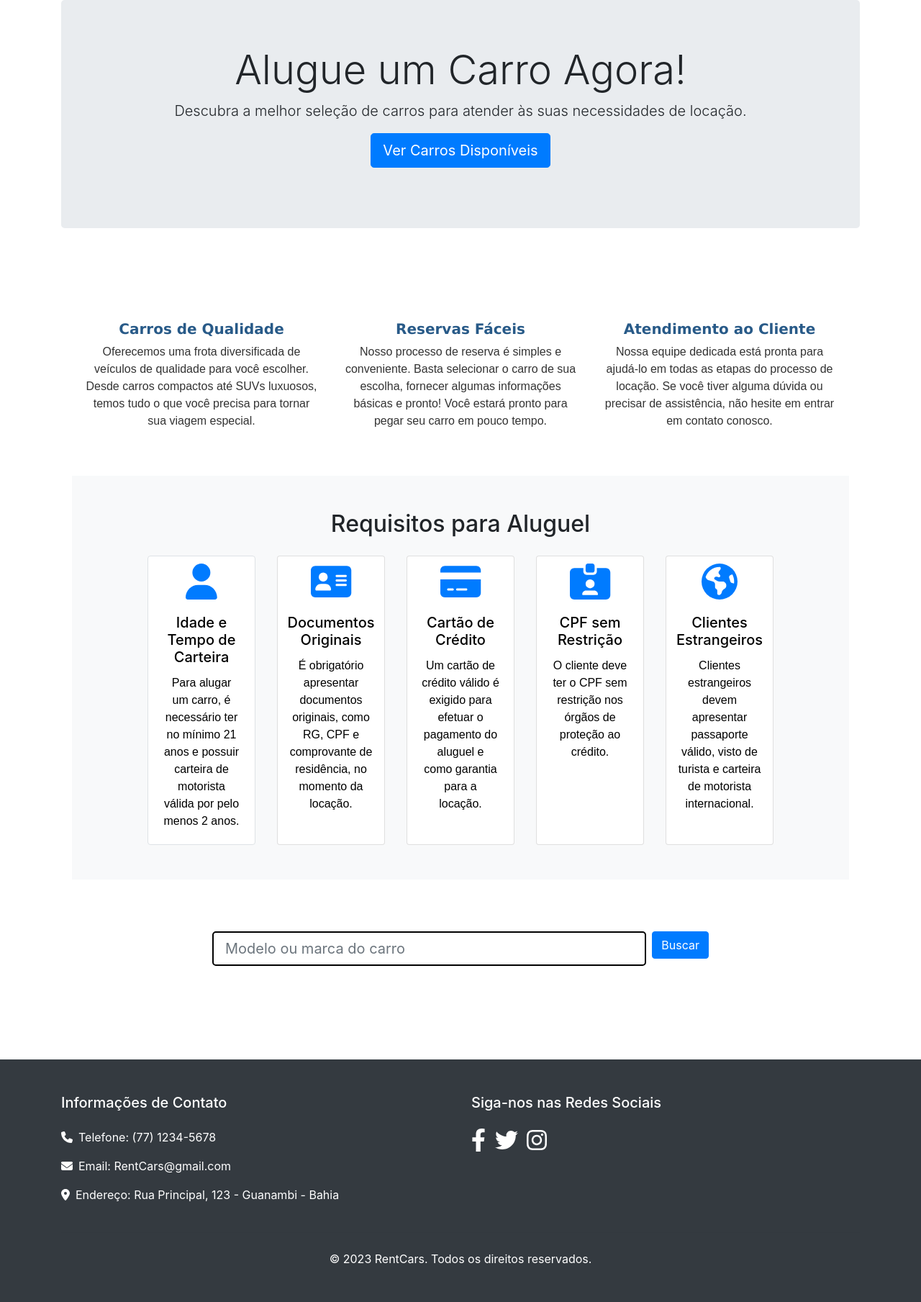
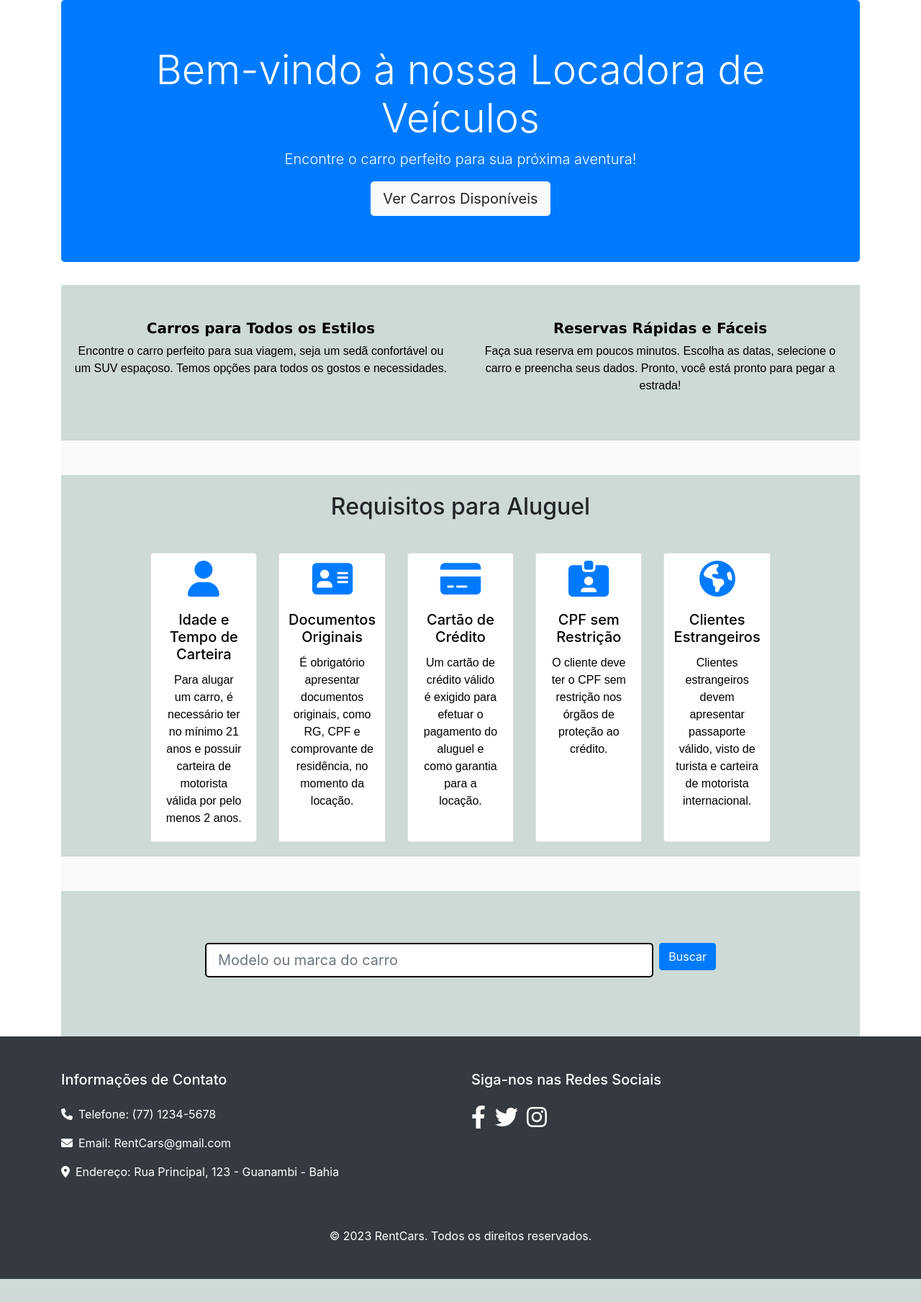
Before and after one commit to saviodev23/Projeto_Web1_Django, a Django app: page / in a window 1280 px wide. Shown: the part 76-1885 px from the top of the page at 72% size. After the commit the page ends 1853 px from the top, so only its background shows below. Run offline with Django 4.2, Linux system fonts and the light colour scheme; data that the repository does not hold is empty; some libraries are stand-ins or nearby versions.

Commit message:
finalizando para envio

```diff
--- a/templates/assets/index.html
+++ b/templates/assets/index.html
@@ -3,43 +3,39 @@
 {% block content %}
 
 <!-- Banner -->
-<div class="jumbotron text-center">
-  <h1 class="display-4">Alugue um Carro Agora!</h1>
-  <p class="lead">Descubra a melhor seleção de carros para atender às suas necessidades de locação.</p>
-  <a class="btn btn-primary btn-lg" href="#carros-disponiveis" role="button">Ver Carros Disponíveis</a>
+<div class="jumbotron text-center bg-primary text-white">
+  <h1 class="display-4">Bem-vindo à nossa Locadora de Veículos</h1>
+  <p class="lead">Encontre o carro perfeito para sua próxima aventura!</p>
+  <a class="btn btn-light btn-lg" href="#carros-disponiveis" role="button">Ver Carros Disponíveis</a>
 </div>
-<div class="container py-5">
+
 <!-- Seção de informações -->
-<section class="container py-5">
+<section class="container py-5" style="background: #cddad7">
   <div class="row">
-    <div class="col-md-4">
-      <h2 class="title-section">Carros de Qualidade</h2>
-      <p class="text-section">Oferecemos uma frota diversificada de veículos de qualidade para você escolher. Desde carros compactos até SUVs luxuosos, temos tudo o que você precisa para tornar sua viagem especial.</p>
+    <div class="col-md-6">
+      <h2 class="title-section" style="color: black">Carros para Todos os Estilos</h2>
+      <p class="text-section" style="color: black">Encontre o carro perfeito para sua viagem, seja um sedã confortável ou um SUV espaçoso. Temos opções para todos os gostos e necessidades.</p>
     </div>
-    <div class="col-md-4">
-      <h2 class="title-section">Reservas Fáceis</h2>
-      <p class="text-section">Nosso processo de reserva é simples e conveniente. Basta selecionar o carro de sua escolha, fornecer algumas informações básicas e pronto! Você estará pronto para pegar seu carro em pouco tempo.</p>
-    </div>
-    <div class="col-md-4">
-      <h2 class="title-section">Atendimento ao Cliente</h2>
-      <p class="text-section">Nossa equipe dedicada está pronta para ajudá-lo em todas as etapas do processo de locação. Se você tiver alguma dúvida ou precisar de assistência, não hesite em entrar em contato conosco.</p>
+    <div class="col-md-6">
+      <h2 class="title-section" style="color: black">Reservas Rápidas e Fáceis</h2>
+      <p class="text-section" style="color: black">Faça sua reserva em poucos minutos. Escolha as datas, selecione o carro e preencha seus dados. Pronto, você está pronto para pegar a estrada!</p>
     </div>
   </div>
 </section>
 
 <!-- Seção de Requisitos para Aluguel -->
 <section class="bg-light py-5">
-  <div class="container text-center">
-    <h2>Requisitos para Aluguel</h2>
-    <div class="row mt-4">
-      <div class="col-md-10 offset-md-1">
+  <div class="container text-center" style="background: #cddad7">
+    <h2 style="padding-top: 25px">Requisitos para Aluguel</h2>
+    <div class="row mt-4" style="background: #cddad7; padding: 20px">
+      <div class="col-md-10 offset-md-1" style="background: #cddad7">
         <div class="card-deck d-flex flex-wrap justify-content-center">
           <div class="card border">
             <i class="fa-solid fa-user icons"></i>
             <div class="card-body">
               <h5 class="card-title">Idade e Tempo de Carteira</h5>
               <p class="card-text">Para alugar um carro, é necessário ter no mínimo 21 anos e possuir carteira de motorista válida por pelo menos 2 anos.</p>
-            </div>
+          </div>
           </div>
           <div class="card">
             <i class="fa-solid fa-address-card icons"></i>
@@ -55,14 +51,14 @@
               <p class="card-text">Um cartão de crédito válido é exigido para efetuar o pagamento do aluguel e como garantia para a locação.</p>
             </div>
           </div>
-          <div class="card">
+          <div class="card" >
             <i class="fa-solid fa-id-card-clip icons"></i>
             <div class="card-body">
               <h5 class="card-title">CPF sem Restrição</h5>
               <p class="card-text">O cliente deve ter o CPF sem restrição nos órgãos de proteção ao crédito.</p>
             </div>
           </div>
-          <div class="card">
+          <div class="card" >
             <i class="fa-solid fa-earth-americas icons"></i>
             <div class="card-body">
               <h5 class="card-title">Clientes Estrangeiros</h5>
@@ -76,7 +72,7 @@
 </section>
 
 <section>
-  <div class="container py-5">
+  <div class="container py-5" style="background: #cddad7">
     <div class="row">
       <div class="col-md-8 offset-md-2">
         <form class="d-flex my-4" method="GET">
@@ -126,7 +122,7 @@
       {% for carro in carros %}
         {% if not carro.disponivel %}
 	        <h2 class="cars">Carros Alugados no Momento</h2>
-          <div class="col-md-4">
+          <div class="col-md-4" style="padding: 25px">
             <div class="card mb-4 box-shadow">
               {% if carro.imagem %}
                 <img class="card-img-top" src="{{ carro.imagem.url }}" alt="Imagem do automóvel">
@@ -147,7 +143,7 @@
   </div>
 </section>
 {% endif %}
-</div>
+
 
 <style>
   body {
--- a/templates/assets/locacao/crud/lista_reservas_admin.html
+++ b/templates/assets/locacao/crud/lista_reservas_admin.html
@@ -12,7 +12,7 @@
 
   <!-- Formulário de busca -->
   <form method="get" class="form-inline justify-content-center mt-4">
-    <div class="form-group col-md-8 offset-md-2">
+    <div class="form-group col-md-6 offset-md-2">
       <input type="text" name="search" class="form-control form-control-lg mr-sm-2 flex-grow-1" placeholder="Pesquise por Cliente ou Chassi">
     </div>
     <button type="submit" class="btn btn-primary ml-2">Buscar</button>
```
Also changed, not shown: locacao/models.py (+5 -4 lines), automovel/models.py (line endings or trailing spaces).
